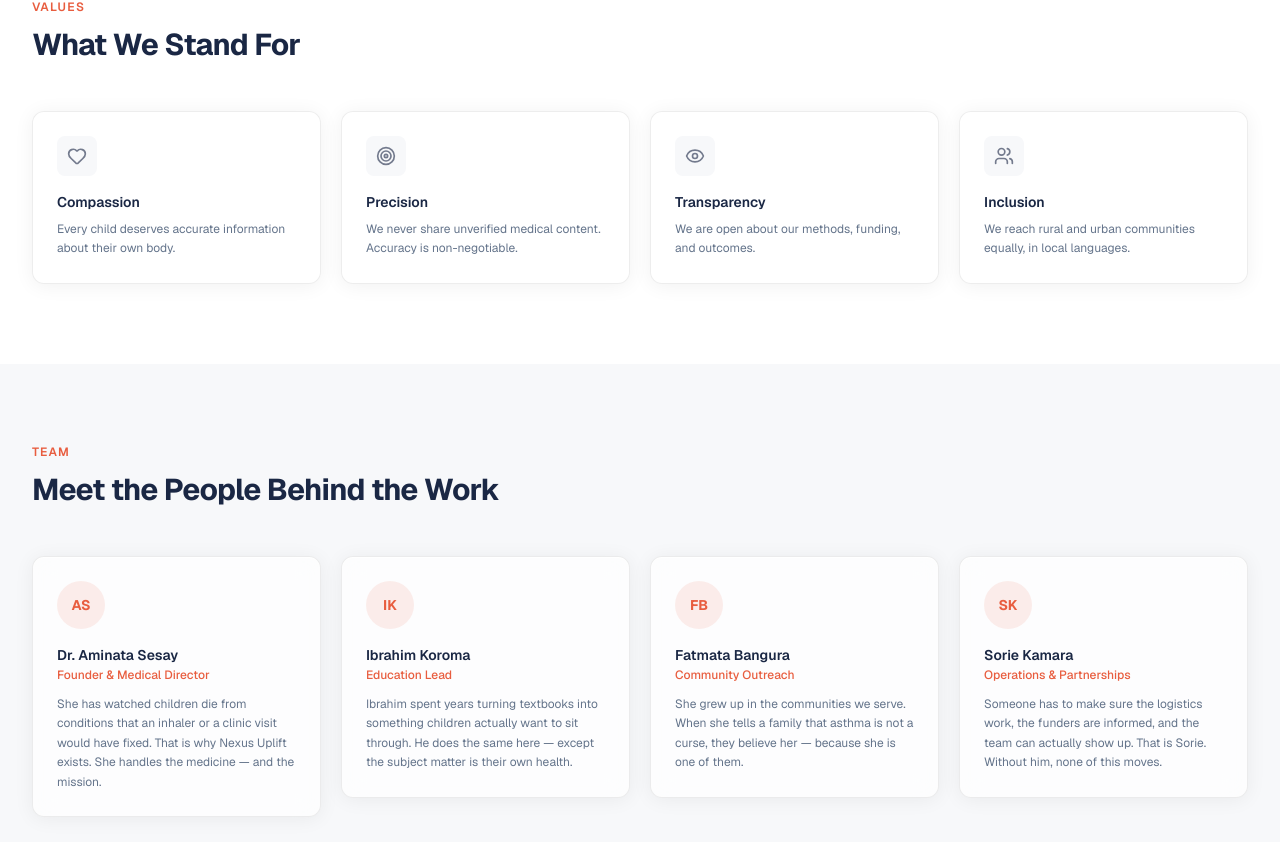
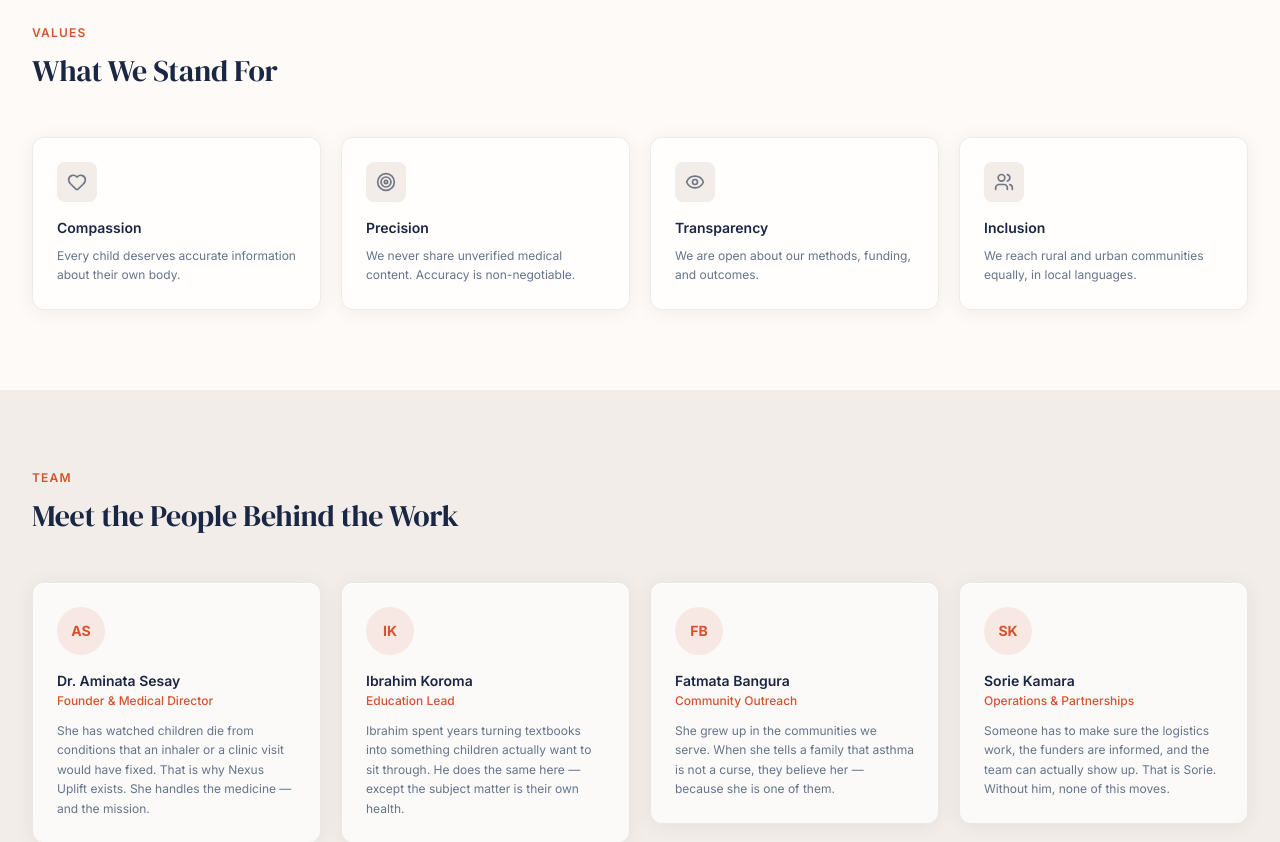
Before and after one commit to Walon-Foundation/nexus-uplift, a Next.js app: page /about in a window 1280 px wide. Shown: the part 856-1698 px from the top of the page. Built offline with nearby package versions, Linux system fonts and the light colour scheme.

Commit message:
design: Inter + DM Serif Display fonts, warm off-white bg, desaturated primary, remove card stagger animations

```diff
--- a/app/about/page.tsx
+++ b/app/about/page.tsx
@@ -38,8 +38,6 @@ const values = [
   { icon: Users, label: "Inclusion", desc: "We reach rural and urban communities equally, in local languages." },
 ];
 
-const item = { hidden: { opacity: 0, y: 16 }, show: { opacity: 1, y: 0, transition: { duration: 0.4 } } };
-const container = { hidden: {}, show: { transition: { staggerChildren: 0.08 } } };
 
 export default function AboutPage() {
   return (
@@ -49,7 +47,7 @@ export default function AboutPage() {
         <div className="max-w-4xl mx-auto px-4 sm:px-6 lg:px-8">
           <motion.div initial={{ opacity: 0, y: 16 }} animate={{ opacity: 1, y: 0 }} transition={{ duration: 0.5 }}>
             <p className="text-xs font-semibold uppercase tracking-widest text-primary mb-4">About Us</p>
-            <h1 className="text-4xl sm:text-5xl font-bold tracking-tight text-foreground mb-6">
+            <h1 className="font-display text-4xl sm:text-5xl tracking-tight text-foreground mb-6">
               The Story Behind Nexus Uplift
             </h1>
             <p className="text-lg text-muted-foreground leading-relaxed max-w-2xl">
@@ -100,19 +98,18 @@ export default function AboutPage() {
         <div className="max-w-7xl mx-auto px-4 sm:px-6 lg:px-8">
           <div className="mb-12">
             <p className="text-xs font-semibold uppercase tracking-widest text-primary mb-3">Values</p>
-            <h2 className="text-3xl font-bold tracking-tight text-foreground">What We Stand For</h2>
+            <h2 className="font-display text-3xl tracking-tight text-foreground">What We Stand For</h2>
           </div>
           <motion.div
-            variants={container}
-            initial="hidden"
-            whileInView="show"
+            initial={{ opacity: 0, y: 16 }}
+            whileInView={{ opacity: 1, y: 0 }}
             viewport={{ once: true }}
+            transition={{ duration: 0.5 }}
             className="grid grid-cols-1 sm:grid-cols-2 lg:grid-cols-4 gap-5"
           >
             {values.map(({ icon: Icon, label, desc }) => (
-              <motion.div
+              <div
                 key={label}
-                variants={item}
                 className="bg-white/70 dark:bg-white/[0.04] backdrop-blur-md rounded-xl border border-black/[0.07] dark:border-white/[0.08] p-6 shadow-[0_2px_20px_rgba(0,0,0,0.06),inset_0_1px_0_rgba(255,255,255,0.9)] dark:shadow-[0_4px_24px_rgba(0,0,0,0.25),inset_0_1px_0_rgba(255,255,255,0.05)] hover:border-primary/40 hover:shadow-[0_6px_28px_rgba(232,93,63,0.1)] transition-all duration-200"
               >
                 <div className="w-10 h-10 rounded-lg bg-muted flex items-center justify-center mb-4">
@@ -120,7 +117,7 @@ export default function AboutPage() {
                 </div>
                 <h3 className="font-semibold text-sm text-foreground mb-2">{label}</h3>
                 <p className="text-xs text-muted-foreground leading-relaxed">{desc}</p>
-              </motion.div>
+              </div>
             ))}
           </motion.div>
         </div>
@@ -131,17 +128,17 @@ export default function AboutPage() {
         <div className="max-w-7xl mx-auto px-4 sm:px-6 lg:px-8">
           <div className="mb-12">
             <p className="text-xs font-semibold uppercase tracking-widest text-primary mb-3">Team</p>
-            <h2 className="text-3xl font-bold tracking-tight text-foreground">Meet the People Behind the Work</h2>
+            <h2 className="font-display text-3xl tracking-tight text-foreground">Meet the People Behind the Work</h2>
           </div>
           <motion.div
-            variants={container}
-            initial="hidden"
-            whileInView="show"
+            initial={{ opacity: 0, y: 16 }}
+            whileInView={{ opacity: 1, y: 0 }}
             viewport={{ once: true }}
+            transition={{ duration: 0.5 }}
             className="grid grid-cols-1 sm:grid-cols-2 lg:grid-cols-4 gap-5"
           >
             {team.map((member) => (
-              <motion.div key={member.name} variants={item}>
+              <div key={member.name}>
                 <div className="bg-white/70 dark:bg-white/[0.04] backdrop-blur-md rounded-xl border border-black/[0.07] dark:border-white/[0.08] p-6 shadow-[0_2px_20px_rgba(0,0,0,0.06),inset_0_1px_0_rgba(255,255,255,0.9)] dark:shadow-[0_4px_24px_rgba(0,0,0,0.25),inset_0_1px_0_rgba(255,255,255,0.05)] hover:shadow-[0_6px_28px_rgba(0,0,0,0.1)] transition-all duration-200">
                   <div className="w-12 h-12 rounded-full bg-primary/10 flex items-center justify-center text-sm font-bold text-primary mb-4">
                     {member.initials}
@@ -150,7 +147,7 @@ export default function AboutPage() {
                   <p className="text-xs text-primary font-medium mb-3">{member.role}</p>
                   <p className="text-xs text-muted-foreground leading-relaxed">{member.bio}</p>
                 </div>
-              </motion.div>
+              </div>
             ))}
           </motion.div>
         </div>
@@ -165,7 +162,7 @@ export default function AboutPage() {
             viewport={{ once: true }}
             transition={{ duration: 0.5 }}
           >
-            <h2 className="text-3xl font-bold text-foreground mb-4">Want to Join Us?</h2>
+            <h2 className="font-display text-3xl text-foreground mb-4">Want to Join Us?</h2>
             <p className="text-muted-foreground mb-8 leading-relaxed">
               We welcome healthcare professionals, educators, volunteers, and community partners.
             </p>
--- a/app/contact/page.tsx
+++ b/app/contact/page.tsx
@@ -54,7 +54,7 @@ export default function ContactPage() {
         <div className="max-w-4xl mx-auto px-4 sm:px-6 lg:px-8">
           <motion.div initial={{ opacity: 0, y: 16 }} animate={{ opacity: 1, y: 0 }} transition={{ duration: 0.5 }}>
             <p className="text-xs font-semibold uppercase tracking-widest text-primary mb-4">Contact</p>
-            <h1 className="text-4xl sm:text-5xl font-bold tracking-tight text-foreground mb-5">
+            <h1 className="font-display text-4xl sm:text-5xl tracking-tight text-foreground mb-5">
               Get In Touch
             </h1>
             <p className="text-lg text-muted-foreground max-w-xl leading-relaxed">
--- a/app/globals.css
+++ b/app/globals.css
@@ -1,7 +1,7 @@
 @import "tailwindcss";
 
 @theme inline {
-  --font-sans: var(--font-geist-sans);
+  --font-sans: var(--font-inter);
   --font-mono: var(--font-geist-mono);
 
   --color-background: var(--background);
@@ -23,21 +23,21 @@
 
 /* ── Light mode ── */
 :root {
-  --background: #ffffff;
+  --background: #fdfaf7;
   --foreground: #1a2744;
-  --card: rgba(255, 255, 255, 0.72);
+  --card: rgba(255, 255, 255, 0.75);
   --card-foreground: #1a2744;
-  --primary: #e85d3f;
+  --primary: #d4522e;
   --primary-foreground: #ffffff;
   --secondary: #1a2744;
   --secondary-foreground: #ffffff;
-  --muted: #f7f8fa;
+  --muted: #f2ede8;
   --muted-foreground: #64748b;
-  --accent: #e85d3f;
+  --accent: #d4522e;
   --accent-foreground: #ffffff;
   --border: rgba(0, 0, 0, 0.08);
-  --input: #f1f4f8;
-  --ring: #e85d3f;
+  --input: #ede8e2;
+  --ring: #d4522e;
 }
 
 /* ── Dark mode ── */
@@ -46,17 +46,17 @@
   --foreground: #e8ebf0;
   --card: rgba(255, 255, 255, 0.04);
   --card-foreground: #e8ebf0;
-  --primary: #e85d3f;
+  --primary: #d4522e;
   --primary-foreground: #ffffff;
   --secondary: #e8ebf0;
   --secondary-foreground: #0f1117;
   --muted: #1e2535;
   --muted-foreground: #8896ab;
-  --accent: #e85d3f;
+  --accent: #d4522e;
   --accent-foreground: #ffffff;
   --border: rgba(255, 255, 255, 0.09);
   --input: #1e2535;
-  --ring: #e85d3f;
+  --ring: #d4522e;
 }
 
 /* ── Gradient mesh animations ── */
@@ -71,6 +71,13 @@
 @keyframes drift-3 {
   0%, 100% { transform: translate(0, 0) scale(1); }
   50%       { transform: translate(20px, -20px) scale(1.04); }
+}
+
+/* ── Display font utility ── */
+.font-display {
+  font-family: var(--font-dm-serif), Georgia, "Times New Roman", serif;
+  font-weight: 400;
+  letter-spacing: -0.01em;
 }
 
 /* ── Base ── */
--- a/app/how-we-work/page.tsx
+++ b/app/how-we-work/page.tsx
@@ -67,8 +67,6 @@ const principles = [
   },
 ];
 
-const item = { hidden: { opacity: 0, y: 16 }, show: { opacity: 1, y: 0, transition: { duration: 0.4 } } };
-const container = { hidden: {}, show: { transition: { staggerChildren: 0.07 } } };
 
 const cardClasses = `
   group relative w-full rounded-2xl p-5 sm:p-6 overflow-hidden
@@ -189,7 +187,7 @@ export default function HowWeWorkPage() {
         <div className="max-w-4xl mx-auto px-4 sm:px-6 lg:px-8">
           <motion.div initial={{ opacity: 0, y: 16 }} animate={{ opacity: 1, y: 0 }} transition={{ duration: 0.5 }}>
             <p className="text-xs font-semibold uppercase tracking-widest text-primary mb-4">Our Method</p>
-            <h1 className="text-4xl sm:text-5xl font-bold tracking-tight text-foreground mb-6">
+            <h1 className="font-display text-4xl sm:text-5xl tracking-tight text-foreground mb-6">
               How We Work
             </h1>
             <p className="text-lg text-muted-foreground leading-relaxed max-w-2xl">
@@ -212,7 +210,7 @@ export default function HowWeWorkPage() {
             className="mb-16"
           >
             <p className="text-xs font-semibold uppercase tracking-widest text-primary mb-3">The Process</p>
-            <h2 className="text-3xl font-bold tracking-tight text-foreground">Six Steps, One Goal</h2>
+            <h2 className="font-display text-3xl tracking-tight text-foreground">Six Steps, One Goal</h2>
           </motion.div>
 
           {/* Timeline wrapper — desktop vertical line */}
@@ -232,19 +230,18 @@ export default function HowWeWorkPage() {
         <div className="max-w-7xl mx-auto px-4 sm:px-6 lg:px-8">
           <div className="mb-12">
             <p className="text-xs font-semibold uppercase tracking-widest text-primary mb-3">Principles</p>
-            <h2 className="text-3xl font-bold tracking-tight text-foreground">What We Will Never Compromise On</h2>
+            <h2 className="font-display text-3xl tracking-tight text-foreground">What We Will Never Compromise On</h2>
           </div>
           <motion.div
-            variants={container}
-            initial="hidden"
-            whileInView="show"
+            initial={{ opacity: 0, y: 16 }}
+            whileInView={{ opacity: 1, y: 0 }}
             viewport={{ once: true }}
+            transition={{ duration: 0.5 }}
             className="grid grid-cols-1 sm:grid-cols-2 lg:grid-cols-4 gap-5"
           >
             {principles.map(({ title, desc }) => (
-              <motion.div
+              <div
                 key={title}
-                variants={item}
                 className="bg-white/70 dark:bg-white/[0.04] backdrop-blur-md rounded-xl
                   border border-black/[0.07] dark:border-white/[0.08]
                   shadow-[0_2px_20px_rgba(0,0,0,0.06),inset_0_1px_0_rgba(255,255,255,0.9)]
@@ -254,7 +251,7 @@ export default function HowWeWorkPage() {
                 <div className="w-1.5 h-6 rounded-full bg-primary mb-4" />
                 <h3 className="font-semibold text-sm text-foreground mb-2">{title}</h3>
                 <p className="text-xs text-muted-foreground leading-relaxed">{desc}</p>
-              </motion.div>
+              </div>
             ))}
           </motion.div>
         </div>
@@ -265,7 +262,7 @@ export default function HowWeWorkPage() {
         <div className="max-w-4xl mx-auto px-4 sm:px-6 lg:px-8">
           <div className="mb-10">
             <p className="text-xs font-semibold uppercase tracking-widest text-primary mb-3">Measurement</p>
-            <h2 className="text-3xl font-bold tracking-tight text-foreground">How We Know It Is Working</h2>
+            <h2 className="font-display text-3xl tracking-tight text-foreground">How We Know It Is Working</h2>
           </div>
           <motion.div
             initial={{ opacity: 0, y: 16 }}
@@ -306,7 +303,7 @@ export default function HowWeWorkPage() {
             viewport={{ once: true }}
             transition={{ duration: 0.5 }}
           >
-            <h2 className="text-3xl font-bold text-foreground mb-4">Want to Bring a Workshop to Your Community?</h2>
+            <h2 className="font-display text-3xl text-foreground mb-4">Want to Bring a Workshop to Your Community?</h2>
             <p className="text-muted-foreground mb-8 leading-relaxed">
               We welcome schools, community organisations, clinics, and local leaders who want to partner with us.
             </p>
--- a/app/layout.tsx
+++ b/app/layout.tsx
@@ -1,5 +1,5 @@
 import type { Metadata, Viewport } from "next";
-import { Geist, Geist_Mono } from "next/font/google";
+import { Inter, DM_Serif_Display, Geist_Mono } from "next/font/google";
 import "./globals.css";
 import { ThemeProvider } from "@/components/ThemeProvider";
 import { Navbar } from "@/components/Navbar";
@@ -8,14 +8,23 @@ import { ServiceWorkerRegistrar } from "@/components/ServiceWorkerRegistrar";
 import { ScrollProgress } from "@/components/ScrollProgress";
 import { ScrollToTop } from "@/components/ScrollToTop";
 
-const geistSans = Geist({
-  variable: "--font-geist-sans",
+const inter = Inter({
+  variable: "--font-inter",
   subsets: ["latin"],
+  display: "swap",
+});
+
+const dmSerif = DM_Serif_Display({
+  variable: "--font-dm-serif",
+  weight: "400",
+  subsets: ["latin"],
+  display: "swap",
 });
 
 const geistMono = Geist_Mono({
   variable: "--font-geist-mono",
   subsets: ["latin"],
+  display: "swap",
 });
 
 export const metadata: Metadata = {
@@ -41,25 +50,17 @@ export const metadata: Metadata = {
     description: "Science-based health education for kids. Removing myths, one child at a time.",
   },
   icons: {
-    icon: [
-      { url: "/favicon-32x32.png", sizes: "32x32", type: "image/png" },
-    ],
-    apple: [
-      { url: "/apple-touch-icon.png", sizes: "180x180", type: "image/png" },
-    ],
+    icon: [{ url: "/favicon-32x32.png", sizes: "32x32", type: "image/png" }],
+    apple: [{ url: "/apple-touch-icon.png", sizes: "180x180", type: "image/png" }],
   },
   manifest: "/manifest.json",
-  appleWebApp: {
-    capable: true,
-    statusBarStyle: "default",
-    title: "Nexus Uplift",
-  },
+  appleWebApp: { capable: true, statusBarStyle: "default", title: "Nexus Uplift" },
   formatDetection: { telephone: false },
 };
 
 export const viewport: Viewport = {
   themeColor: [
-    { media: "(prefers-color-scheme: light)", color: "#ffffff" },
+    { media: "(prefers-color-scheme: light)", color: "#fdfaf7" },
     { media: "(prefers-color-scheme: dark)", color: "#0f1117" },
   ],
   width: "device-width",
@@ -73,7 +74,7 @@ export default function RootLayout({
   return (
     <html
       lang="en"
-      className={`${geistSans.variable} ${geistMono.variable}`}
+      className={`${inter.variable} ${dmSerif.variable} ${geistMono.variable}`}
       suppressHydrationWarning
       data-scroll-behavior="smooth"
     >
--- a/app/not-found.tsx
+++ b/app/not-found.tsx
@@ -15,7 +15,7 @@ export default function NotFound() {
           404 — Page Not Found
         </p>
 
-        <h1 className="text-4xl sm:text-5xl font-bold tracking-tight text-foreground mb-5">
+        <h1 className="font-display text-4xl sm:text-5xl tracking-tight text-foreground mb-5">
           This page does not exist.
         </h1>
 
--- a/components/sections/CTA.tsx
+++ b/components/sections/CTA.tsx
@@ -33,7 +33,7 @@ export function CTA() {
           <p className="text-xs font-semibold uppercase tracking-widest text-primary mb-4">
             Get Involved
           </p>
-          <h2 className="text-3xl sm:text-4xl font-bold tracking-tight text-white mb-5">
+          <h2 className="font-display text-3xl sm:text-4xl tracking-tight text-white mb-5">
             Help Us Reach Every Child
           </h2>
           <p className="text-white/60 text-lg leading-relaxed mb-10 max-w-xl mx-auto">
--- a/components/sections/HealthTopics.tsx
+++ b/components/sections/HealthTopics.tsx
@@ -85,14 +85,6 @@ const topics = [
   },
 ];
 
-const container = {
-  hidden: {},
-  show: { transition: { staggerChildren: 0.08 } },
-};
-const item = {
-  hidden: { opacity: 0, y: 24 },
-  show: { opacity: 1, y: 0, transition: { duration: 0.5 } },
-};
 
 function GlassCard({ topic }: { topic: (typeof topics)[number] }) {
   const Icon = topic.icon;
@@ -181,7 +173,7 @@ export function HealthTopics() {
             Health Topics
           </p>
           <div className="flex flex-col sm:flex-row sm:items-end sm:justify-between gap-4">
-            <h2 className="text-3xl sm:text-4xl font-bold tracking-tight text-white">
+            <h2 className="font-display text-3xl sm:text-4xl tracking-tight text-white">
               Science Over Superstition
             </h2>
             <p className="text-white/40 max-w-sm text-sm leading-relaxed">
@@ -192,15 +184,13 @@ export function HealthTopics() {
 
         {/* Cards */}
         <motion.div
-          variants={container}
-          initial="hidden"
-          animate={inView ? "show" : "hidden"}
+          initial={{ opacity: 0, y: 16 }}
+          animate={inView ? { opacity: 1, y: 0 } : {}}
+          transition={{ duration: 0.5, delay: 0.15 }}
           className="grid grid-cols-1 sm:grid-cols-2 lg:grid-cols-3 gap-5"
         >
           {topics.map((topic) => (
-            <motion.div key={topic.title} variants={item}>
-              <GlassCard topic={topic} />
-            </motion.div>
+            <GlassCard key={topic.title} topic={topic} />
           ))}
         </motion.div>
 
--- a/components/sections/Hero.tsx
+++ b/components/sections/Hero.tsx
@@ -67,7 +67,7 @@ export function Hero() {
               initial={{ opacity: 0, scale: 0.96 }}
               animate={{ opacity: 1, scale: 1 }}
               transition={{ duration: 0.7, delay: 0.08, ease: [0.16, 1, 0.3, 1] }}
-              className="text-4xl sm:text-5xl md:text-6xl lg:text-7xl font-bold leading-[1.05] tracking-tight text-foreground mb-6 sm:mb-7"
+              className="font-display text-4xl sm:text-5xl md:text-6xl lg:text-7xl leading-[1.05] tracking-tight text-foreground mb-6 sm:mb-7"
             >
               Empowering
               <br />
--- a/components/sections/Mission.tsx
+++ b/components/sections/Mission.tsx
@@ -35,14 +35,6 @@ const pillars = [
   },
 ];
 
-const container = {
-  hidden: {},
-  show: { transition: { staggerChildren: 0.09 } },
-};
-const item = {
-  hidden: { opacity: 0, y: 20 },
-  show: { opacity: 1, y: 0, transition: { duration: 0.45 } },
-};
 
 export function Mission() {
   const ref = useRef<HTMLDivElement>(null);
@@ -63,7 +55,7 @@ export function Mission() {
             <p className="text-xs font-semibold uppercase tracking-widest text-primary mb-4">
               Our Mission
             </p>
-            <h2 className="text-3xl sm:text-4xl font-bold tracking-tight text-foreground mb-6 leading-tight">
+            <h2 className="font-display text-3xl sm:text-4xl tracking-tight text-foreground mb-6 leading-tight">
               Replacing Myths With Medical Facts
             </h2>
             <p className="text-muted-foreground text-lg leading-relaxed mb-5">
@@ -80,15 +72,14 @@ export function Mission() {
 
           {/* Right — pillar cards */}
           <motion.div
-            variants={container}
-            initial="hidden"
-            animate={inView ? "show" : "hidden"}
+            initial={{ opacity: 0, y: 16 }}
+            animate={inView ? { opacity: 1, y: 0 } : {}}
+            transition={{ duration: 0.5, delay: 0.15 }}
             className="grid grid-cols-1 sm:grid-cols-2 gap-4"
           >
             {pillars.map(({ num, icon: Icon, title, tag, desc }) => (
-              <motion.div
+              <div
                 key={title}
-                variants={item}
                 className="
                   group relative rounded-2xl p-6 overflow-hidden
                   bg-white/70 dark:bg-white/[0.04]
@@ -140,9 +131,10 @@ export function Mission() {
                   {tag}
                 </span>
 
-              </motion.div>
+              </div>
             ))}
           </motion.div>
+
 
         </div>
       </div>
--- a/components/sections/MythBuster.tsx
+++ b/components/sections/MythBuster.tsx
@@ -66,7 +66,7 @@ export function MythBuster() {
             Myth vs. Fact
           </p>
           <div className="flex flex-col sm:flex-row sm:items-end sm:justify-between gap-4">
-            <h2 className="text-3xl sm:text-4xl font-bold tracking-tight text-foreground">
+            <h2 className="font-display text-3xl sm:text-4xl tracking-tight text-foreground">
               What We Are Up Against
             </h2>
             <p className="text-muted-foreground text-sm max-w-xs leading-relaxed">
```
Also changed, not shown: components/sections/Stats.tsx (+11 -9 lines).
